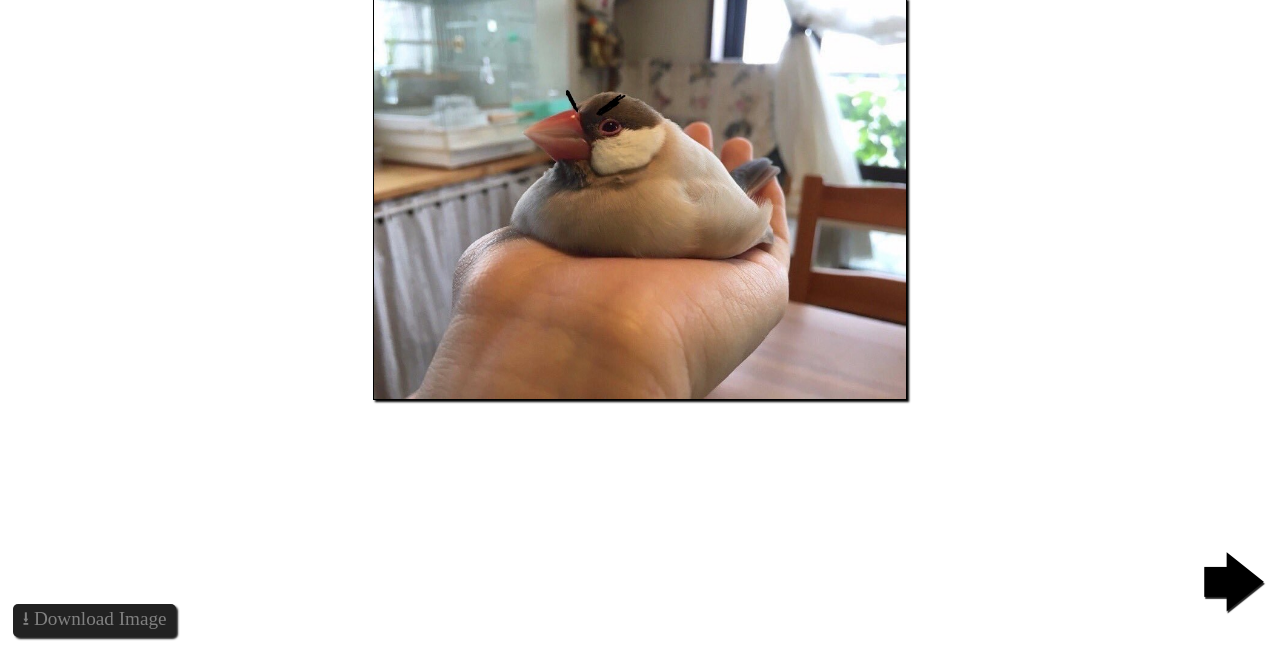
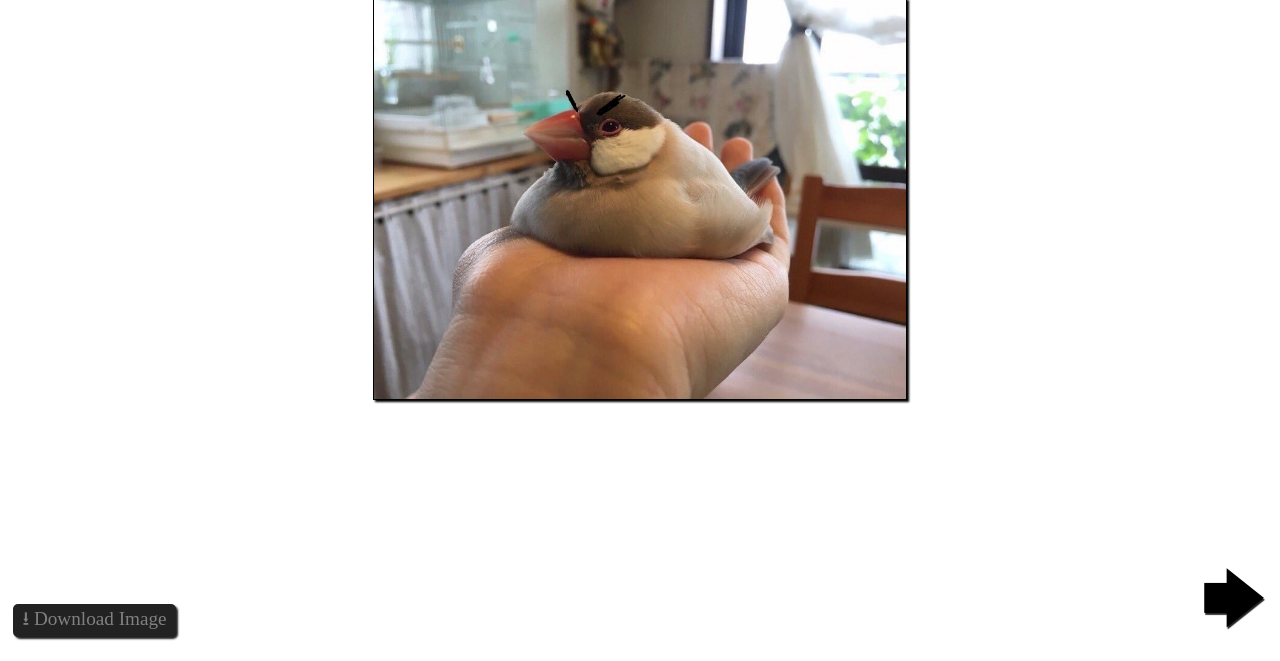
Before and after one commit to angrybirbs/angrybirbs.github.io, a plain HTML site: page index.html in a window 1280 px wide. Shown: the part 155-816 px from the top of the page. Drawn offline with Linux system fonts and the light colour scheme.

Commit message:
Update angry_birb.css

```diff
--- a/angry_birb.css
+++ b/angry_birb.css
@@ -7,6 +7,7 @@ html,body{
 
 body{
 	background-image: url("idunno.png");
+	overflow: hidden;
 }
 
 .github{
@@ -71,7 +72,7 @@ body{
 	transition: color 0.15s linear;
 	display: inline-block;
 	position: absolute;
-	bottom: 0;
+	bottom: -2%;
 	right: 1%;
 	text-shadow: 1px 2px 1px #222;
 }
```
